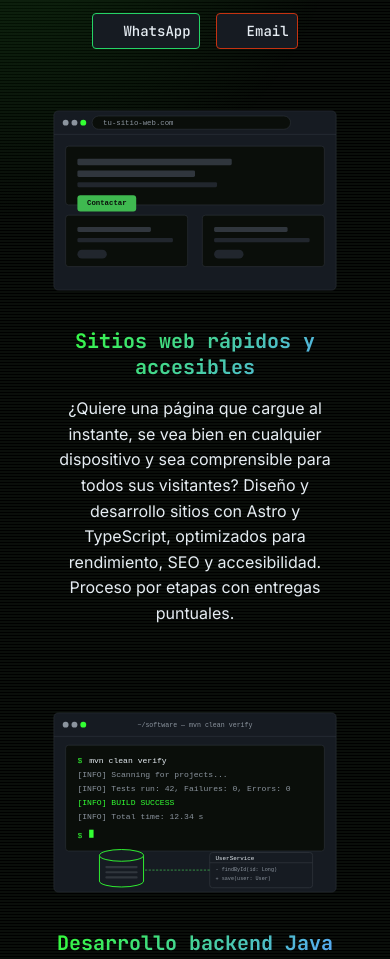
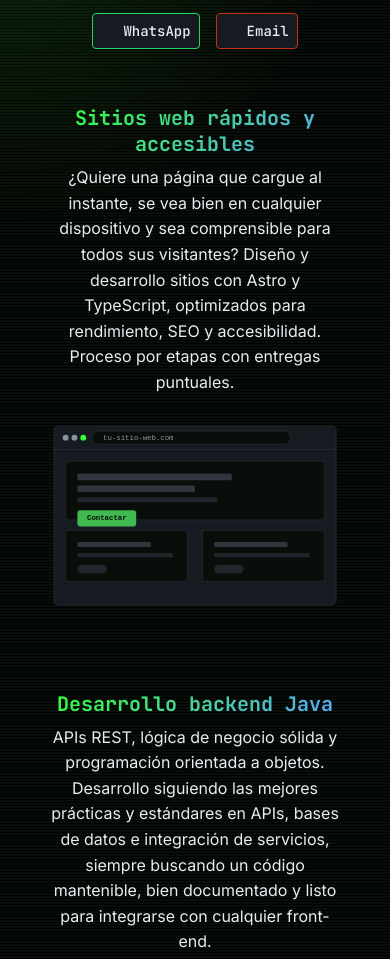
Before and after one commit to GIT-Marcos/portfolio, an Astro site: page /services in a window 390 px wide. Shown: the part 549-1508 px from the top of the page. Built offline with nearby package versions, Linux system fonts and the light colour scheme; Astro itself is replaced by a stand-in of ours; some icons are missing.

Commit message:
refactor(astro): migrate service section layout to CSS Grid

```diff
--- a/src/components/ServiceSection.astro
+++ b/src/components/ServiceSection.astro
@@ -19,7 +19,7 @@ const { service } = Astro.props;
       decoding="async"
     />
   </div>
-  <div class="service-section__content">
+  <div class="service-section__text">
     <h2 class="service-section__title text-gradient">{service.title}</h2>
     <p class="service-section__description">{service.description}</p>
   </div>
@@ -27,25 +27,35 @@ const { service } = Astro.props;
 
 <style>
   .service-section {
-    display: flex;
+    display: grid;
+    grid-template-columns: 4fr 6fr;
+    grid-template-areas: "media text";
     align-items: center;
-    gap: var(--spacing-xl);
+    gap: var(--spacing-lg);
     padding: var(--spacing-lg);
 
     @media (max-width: 768px) {
-      flex-direction: column;
+      grid-template-columns: 1fr;
+      grid-template-areas:
+        "text"
+        "media";
       text-align: center;
     }
   }
 
   .service-section__media {
-    flex: 0 0 40%;
+    grid-area: media;
+  }
 
-    @media (max-width: 768px) {
-      flex: none;
-      width: 100%;
-      max-width: 320px;
-    }
+  .service-section__text {
+    grid-area: text;
+    display: flex;
+    flex-direction: column;
+    gap: var(--spacing-sm);
+  }
+
+  .service-section__title {
+    font-size: var(--font-size-xl);
   }
 
   .service-section__image {
@@ -53,17 +63,6 @@ const { service } = Astro.props;
     height: auto;
   }
 
-  .service-section__content {
-    flex: 1;
-    display: flex;
-    flex-direction: column;
-    gap: var(--spacing-md);
-  }
-
-  .service-section__title {
-    font-size: var(--font-size-xl);
-  }
-
   .service-section__description {
     font-size: var(--font-size-base);
     line-height: 1.6;
```
